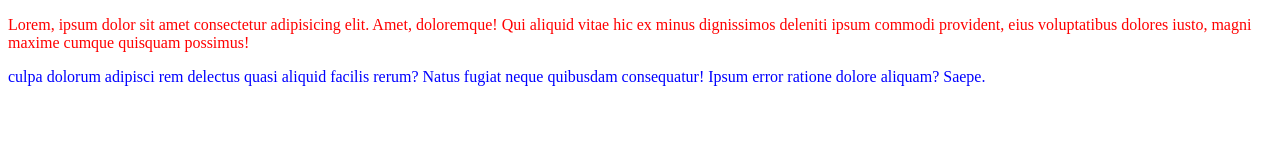
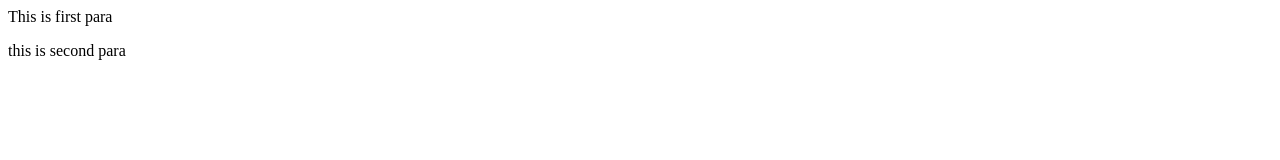
Before and after one commit to kajalkumari-114/Demo2, a plain HTML site: page index.html in a window 1280 px wide. Drawn offline with Linux system fonts and the light colour scheme.

Commit message:
update index.html with para

```diff
--- a/index.html
+++ b/index.html
@@ -1,15 +1,2 @@
-<!DOCTYPE html>
-<html lang="en">
-<head>
-    <meta charset="UTF-8">
-    <meta name="viewport" content="width=device-width, initial-scale=1.0">
-    <title>Basic Layout</title>
-    <link rel="stylesheet" href="style.css">
-</head>
-<body>
-    <p id="one">Lorem, ipsum dolor sit amet consectetur adipisicing elit. Amet, doloremque! Qui aliquid vitae hic ex minus dignissimos deleniti ipsum commodi provident, eius voluptatibus dolores iusto, magni maxime cumque quisquam possimus!</p>
-
-
-    <p id="two">culpa dolorum adipisci rem delectus quasi aliquid facilis rerum? Natus fugiat neque quibusdam consequatur! Ipsum error ratione dolore aliquam? Saepe.</p>
-</body>
-</html>
+<p>This is first para</p>
+<p>this is second para</p>
```
